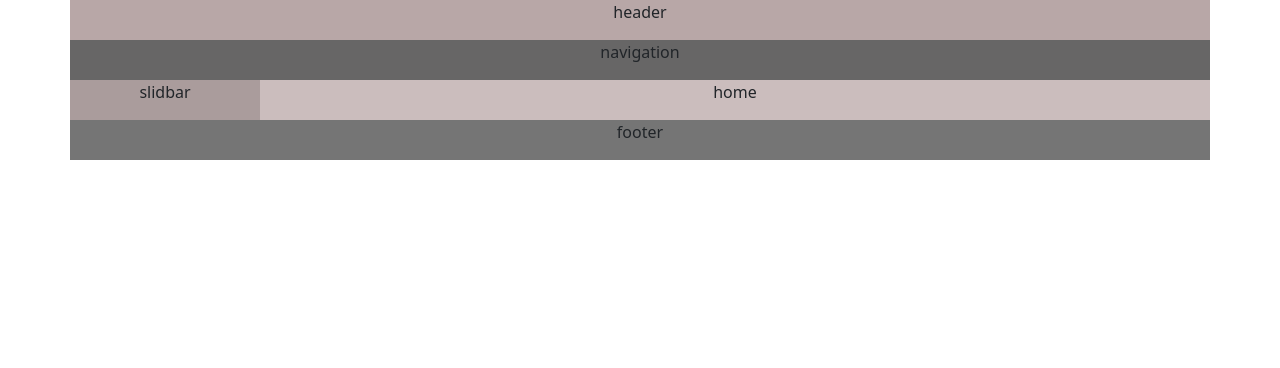
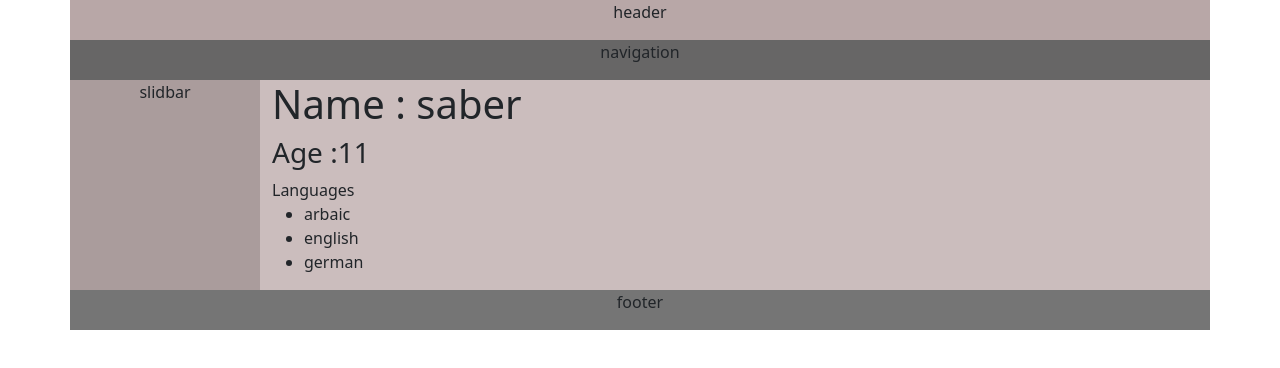
Before and after one commit to SaberGomaa/Angular-Practise, an Angular app: page / in a window 1280 px wide. Shown: the top 368 px of the page. Built offline with nearby package versions, Linux system fonts and the light colour scheme.

Commit message:
interploation

```diff
--- a/src/app/components/home/home.component.html
+++ b/src/app/components/home/home.component.html
@@ -1 +1,6 @@
-<p class="text-center">home</p>
+<h1>Name : {{name}}</h1>
+<h3>Age :{{age}}</h3>
+<label>Languages</label>
+<ul >
+    <li *ngFor="let a of lang; " >{{ a }}</li>
+  </ul>
--- a/src/app/components/home/home.component.ts
+++ b/src/app/components/home/home.component.ts
@@ -5,11 +5,10 @@ import { Component, OnInit } from '@angular/core';
   templateUrl: './home.component.html',
   styleUrls: ['./home.component.scss']
 })
-export class HomeComponent implements OnInit {
+export class HomeComponent{
+  name:string = 'saber';
+  age = 11;
 
-  constructor() { }
-
-  ngOnInit(): void {
-  }
+  lang : Array<string> = ['arbaic','english','german'];
 
 }
```
